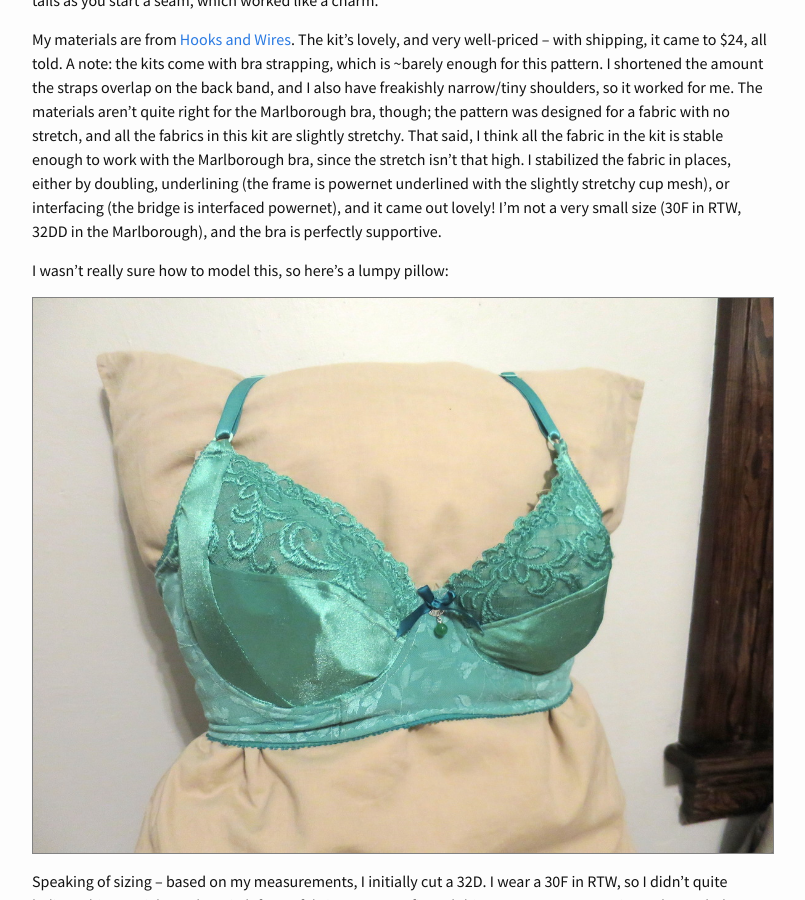
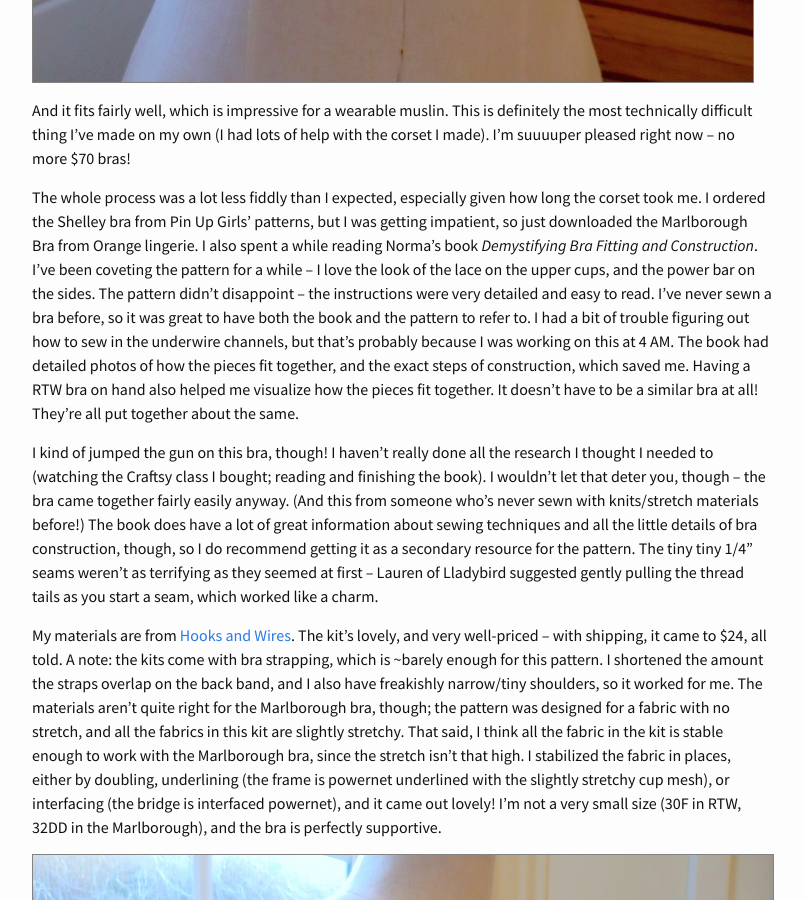
Before and after one commit to kiran/kiran.github.io, a Jekyll site: the page built from _posts/2014-12-07-marlborough-bra.md, in a window 1280 px wide and 900 px high, scrolled down 1121 px. Shown: the whole window, without its empty margins (238-1043 px from the left). Built offline with Jekyll 4.4.1, drawn with Linux system fonts in a browser that asks for light colours; comment, search, counter and statistics services are not loaded.

Commit message:
update photos

```diff
--- a/_posts/2014-12-07-marlborough-bra.md
+++ b/_posts/2014-12-07-marlborough-bra.md
@@ -9,7 +9,7 @@
 
 I've gone mad with power! I've made a bra!
 
-{% img /images/jade-marlborough-bra/floor.jpg Marlborough Bra %}
+{% img /images/jade-marlborough-bra/front.jpg Marlborough Bra %}
 
 And it fits fairly well, which is impressive for a wearable muslin. This is definitely the most technically difficult thing I've made on my own (I had lots of help with the corset I made). I'm suuuuper pleased right now -- no more $70 bras!
 
@@ -19,13 +19,11 @@
 
 My materials are from [Hooks and Wires](https://www.etsy.com/shop/Summerset). The kit's lovely, and very well-priced -- with shipping, it came to $24, all told. A note: the kits come with bra strapping, which is ~barely enough for this pattern. I shortened the amount the straps overlap on the back band, and I also have freakishly narrow/tiny shoulders, so it worked for me. The materials aren't quite right for the Marlborough bra, though; the pattern was designed for a fabric with no stretch, and all the fabrics in this kit are slightly stretchy. That said, I think all the fabric in the kit is stable enough to work with the Marlborough bra, since the stretch isn't that high. I stabilized the fabric in places, either by doubling, underlining (the frame is powernet underlined with the slightly stretchy cup mesh), or interfacing (the bridge is interfaced powernet), and it came out lovely! I'm not a very small size (30F in RTW, 32DD in the Marlborough), and the bra is perfectly supportive.
 
-I wasn't really sure how to model this, so here's a lumpy pillow:
-
-{% img /images/jade-marlborough-bra/pillow-side.jpg Pillow Bra! %}
+{% img /images/jade-marlborough-bra/side.jpg Pillow Bra! %}
 
 Speaking of sizing -- based on my measurements, I initially cut a 32D. I wear a 30F in RTW, so I didn't quite believe this. A quick mock-up in leftover fabric scraps confirmed this, so I went up a cup size. I also ended up lengthening the back bands by ~3/4" each, after comparing the pattern's band to my favorite RTW bra. The fit was still kind of a gamble, since the muslin fabrics don't have the same stretch or mechanical give that my fashion fabrics do. That said, the fit is pretty fantastic -- there's a minimal amount of gapping on the sides of the cup, but it's perfect otherwise! The stretch materials probably helped with that a tiny bit, though. :) I'm also happy with the way it fits under clothes -- since the fabric is fairly thick, it's somewhere between a lace bra and a foam-dome one.
 
-{% img /images/jade-marlborough-bra/pillow-front.jpg Pillow Bra! %}
+{% img /images/jade-marlborough-bra/closer-front.jpg Pillow Bra! %}
 
 I'm pretty hooked (heh) on making these! I think it's probably the one item of clothing where the RTW price ($100) to the effort and materials it takes to make ($20 + 5 hours) makes handmade definitely worth it. I love Summerset's Hooks and Wires kits, and definitely want more. I think she's out on vacation until October 2015, though, which is really sad. :(
 
```
Also changed, not shown: images/failed-marlborough-bra/side2.jpg, images/jade-marlborough-bra/closer-front.jpg (added), images/jade-marlborough-bra/floor.JPG (deleted), images/jade-marlborough-bra/front.jpg (added), images/jade-marlborough-bra/pillow-front.JPG (deleted), images/jade-marlborough-bra/pillow-side.JPG (deleted), images/jade-marlborough-bra/side.jpg (added), images/jade-marlborough-bra/thumbnail.jpg, 1 other file.
